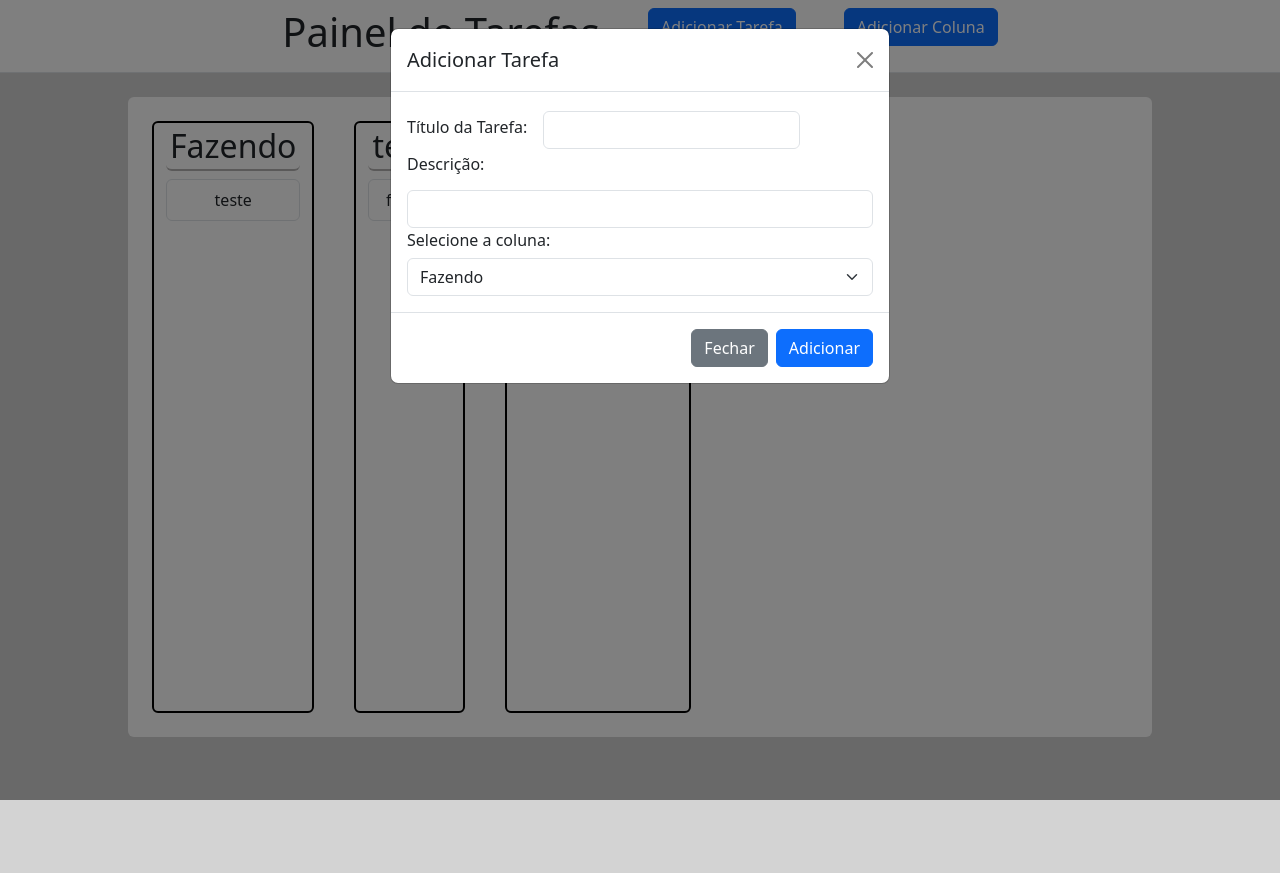
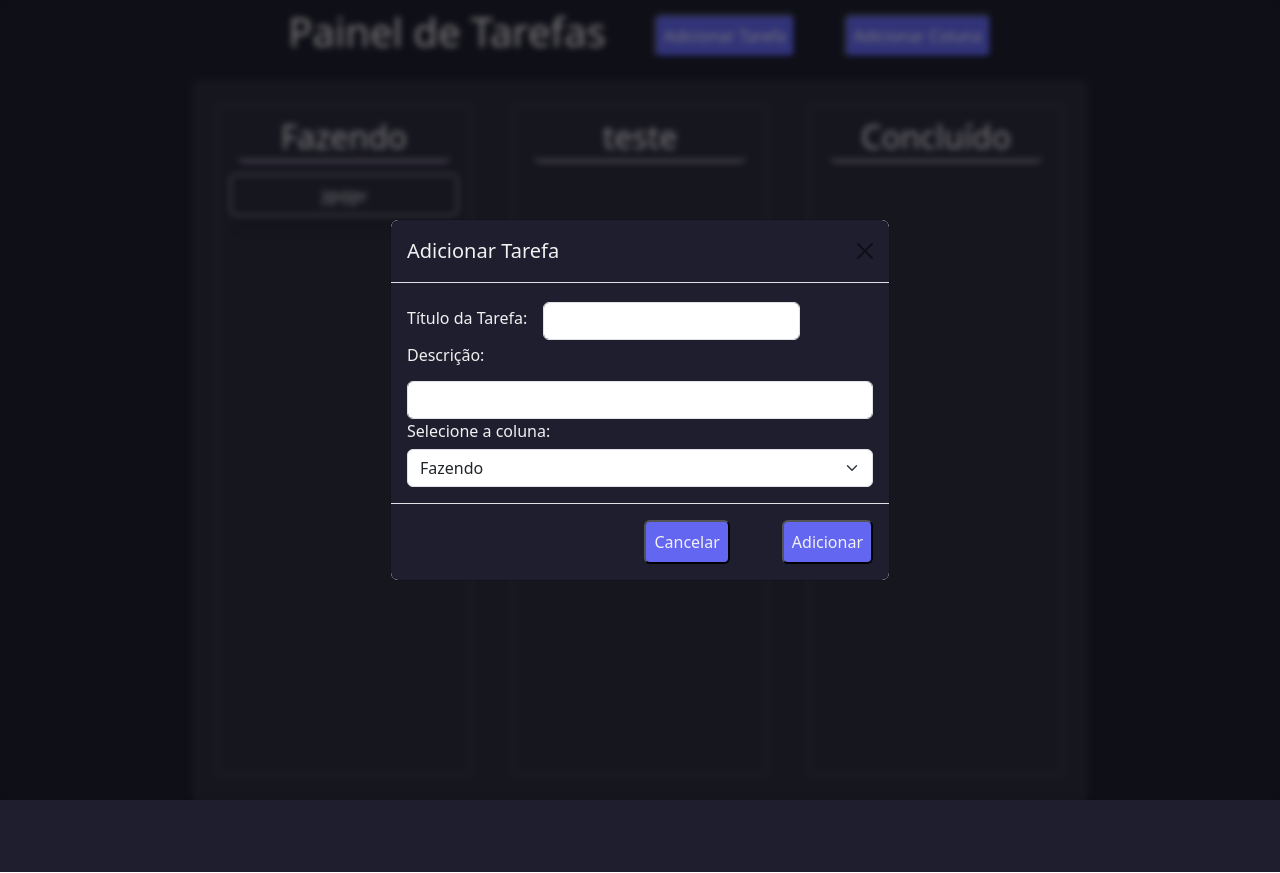
Before and after one commit to Gabriel-Leal29/Painel-de-Tarefas, a Vue app: page / in a window 1280 px wide. Both pictures are taken after a click on the button "Adicionar Tarefa". Built offline with nearby package versions, Linux system fonts and the light colour scheme; data requests are answered from the project's data file; the HTML template or start-up script is replaced by a standard one.

Commit message:
Adicionado estilização, falta as verificações nos botões e exclusões

```diff
--- a/db.json
+++ b/db.json
@@ -15,22 +15,10 @@
   ],
   "tasks": [
     {
-      "id": "2454",
-      "title": "teste",
-      "description": "adawd",
+      "id": "9640",
+      "title": "jgvjgv",
+      "description": null,
       "columnId": "1"
-    },
-    {
-      "id": "2479",
-      "title": "hbhgbv",
-      "description": "tdctfnj",
-      "columnId": "3"
-    },
-    {
-      "id": "1801",
-      "title": "fcftcuf",
-      "description": "yihgyuh",
-      "columnId": "2"
     }
   ]
 }
--- a/src/App.vue
+++ b/src/App.vue
@@ -31,4 +31,23 @@ export default{
   padding: 0;
   overflow-y: hidden;
 }
+
+p,h1,h2,button,label, .modal-title,header{
+    color: #f1f1f1;
+}
+
+.configButton {
+  margin-left: 3rem;
+  padding: 0.5rem;
+  border-radius: 0.375rem;
+  background: #6366f1;
+}
+
+option{
+  color:black;
+}
+
+.modal{
+    backdrop-filter: blur(3px);
+}
 </style>
--- a/src/components/BtnAdicionarColuna.vue
+++ b/src/components/BtnAdicionarColuna.vue
@@ -1,12 +1,12 @@
 <template>
     <div>
-        <button class="btn btn-primary ms-5" data-bs-toggle="modal" data-bs-target="#adicionarColunaModal">
+        <button class="configButton" data-bs-toggle="modal" data-bs-target="#adicionarColunaModal">
             Adicionar Coluna
         </button>
 
         <div class="modal fade" id="adicionarColunaModal" tabindex="-1" aria-labelledby="exampleModalLabel"
             aria-hidden="true">
-            <div class="modal-dialog">
+            <div class="modal-dialog modal-dialog-centered">
                 <div class="modal-content">
                     <div class="modal-header">
                         <h1 class="modal-title fs-5" id="exampleModalLabel">Adicionar Coluna</h1>
@@ -23,8 +23,8 @@
                         </div>
                     </div>
                     <div class="modal-footer">
-                        <button type="button" class="btn btn-secondary" data-bs-dismiss="modal">Fechar</button>
-                        <button type="button" class="btn btn-primary" @click="adicionarColuna()"
+                        <button type="button" class="configButton" data-bs-dismiss="modal">Cancelar</button>
+                        <button type="button" class="configButton" @click="adicionarColuna()"
                             data-bs-dismiss="modal">Adicionar</button>
                     </div>
                 </div>
@@ -49,9 +49,7 @@
                         </div>
                     </div>
                     <div class="modal-footer">
-                        <button type="button" class="btn btn-secondary" data-bs-dismiss="modal">Fechar</button>
-                        <button type="button" class="btn btn-primary" @click="adicionarColuna()"
-                            data-bs-dismiss="modal">Adicionar</button>
+                        <button type="button" class="configButton" data-bs-dismiss="modal">Fechar</button>
                     </div>
                 </div>
             </div>
@@ -62,9 +60,14 @@
                     d="M8.982 1.566a1.13 1.13 0 0 0-1.96 0L.165 13.233c-.457.778.091 1.767.98 1.767h13.713c.889 0 1.438-.99.98-1.767L8.982 1.566zM8 5c.535 0 .954.462.9.995l-.35 3.507a.552.552 0 0 1-1.1 0L7.1 5.995A.905.905 0 0 1 8 5zm.002 6a1 1 0 1 1 0 2 1 1 0 0 1 0-2z" />
             </symbol>
         </svg>
-
     </div>
 </template>
+
+<style scoped>
+.modal-body, .modal-header, .modal-footer{
+  background: #1e1e2f;
+}
+</style>
 
 <script>
 import axios from "axios";
--- a/src/components/CardTarefa.vue
+++ b/src/components/CardTarefa.vue
@@ -1,15 +1,15 @@
 <template>
-    <section class="principal text-center rounded col-auto">
+    <section class="principal text-center rounded">
         <!-- :data-bs-target -> para puxar o id de cada modal diferente puxado por componetne CardTarefa-->
-        <h2 data-bs-toggle="modal" :data-bs-target="'#modalColuna' + idColuna" class="p-1 rounded">
+        <h2 class="p-1 rounded m-2" data-bs-toggle="modal" :data-bs-target="'#modalColuna' + idColuna">
 
             {{ titulo }}
 
         </h2>
 
-        <div @dragover.prevent @drop="onDrop" class="tarefas h-100">
-            <p class="border border-1 rounded p-2 pTarefas" v-for="tarefa in tarefas" :key="tarefa.id"
-                @click="abrirModal(tarefa)" draggable="true" @dragstart="onDragStart(tarefa,$event)">
+        <div @dragover.prevent @drop="onDrop" class="h-100">
+            <p class="border border-1 rounded p-2 pTarefas mt-1 mb-3 shadow rounded" v-for="tarefa in tarefas"
+                :key="tarefa.id" @click="abrirModal(tarefa)" draggable="true" @dragstart="onDragStart(tarefa, $event)">
                 {{ tarefa.title }}
             </p>
         </div>
@@ -46,11 +46,11 @@
                         </div>
                     </div>
                     <div class="modal-footer">
-                        <button type="button" class="btn btn-secondary" data-bs-dismiss="modal"
+                        <button type="button" class="configButton" data-bs-dismiss="modal"
                             @click="deletarTarefa(this.dadosTarefaEditar.id)">
                             Deletar
                         </button>
-                        <button type="button" class="btn btn-primary" data-bs-dismiss="modal"
+                        <button type="button" class="configButton" data-bs-dismiss="modal"
                             @click="editarTarefa()">Editar Tarefa</button>
                     </div>
                 </div>
@@ -61,7 +61,7 @@
         <!-- :id -> para puxar o id de cada modal diferente puxado por componetne CardTarefa-->
         <div class="modal fade" :id="'modalColuna' + idColuna" tabindex="-1" role="dialog"
             aria-labelledby="modalColunaLabel" aria-hidden="true">
-            <div class="modal-dialog">
+            <div class="modal-dialog modal-dialog-centered">
                 <div class="modal-content">
                     <div class="modal-header">
                         <h5 class="modal-title" id="exampleModalLabel">Excluir Coluna</h5>
@@ -71,25 +71,34 @@
                     </div>
                     <div class="modal-body">
                         <p>Deseja excluir a coluna : <b>"{{ titulo }}"</b>?</p>
-                        <p class="alert alert-danger">Todas as tarefas presentes dentro da coluna, serão deletadas com
-                            ela!</p>
+                        <div class="alert alert-danger d-flex align-items-center" role="alert">
+                            <svg class="bi flex-shrink-0 me-2" width="24" height="24" role="img" aria-label="Danger:">
+                                <use xlink:href="#exclamation-triangle-fill" />
+                            </svg>
+                            <div>
+                                Todas as tarefas presentes em "{{ titulo }}", serão deletadas automaticamente!
+                            </div>
+                        </div>
                     </div>
                     <div class="modal-footer">
-                        <button type="button" class="btn btn-secondary" data-bs-dismiss="modal">Cancelar</button>
-                        <button type="button" class="btn btn-primary" data-bs-dismiss="modal"
+                        <button type="button" class="configButton" data-bs-dismiss="modal">Cancelar</button>
+                        <button type="button" class="configButton" data-bs-dismiss="modal"
                             @click="deletarColuna()">Deletar Coluna</button>
                     </div>
                 </div>
             </div>
         </div>
+
+        <svg xmlns="http://www.w3.org/2000/svg" style="display: none;">
+            <symbol id="exclamation-triangle-fill" fill="currentColor" viewBox="0 0 16 16">
+                <path
+                    d="M8.982 1.566a1.13 1.13 0 0 0-1.96 0L.165 13.233c-.457.778.091 1.767.98 1.767h13.713c.889 0 1.438-.99.98-1.767L8.982 1.566zM8 5c.535 0 .954.462.9.995l-.35 3.507a.552.552 0 0 1-1.1 0L7.1 5.995A.905.905 0 0 1 8 5zm.002 6a1 1 0 1 1 0 2 1 1 0 0 1 0-2z" />
+            </symbol>
+        </svg>
     </section>
 </template>
 
 <script>
-//FAZER
-//COLOCAR LARGURA IGUAL NOS CARDS, ATUALIZAR OS CARDS AO CLICAR EM ADICIONAR
-
-
 import axios from "axios"
 import { Modal } from "bootstrap";
 
@@ -182,10 +191,10 @@ export default {
         },
 
         onDragStartColuna(event) {
-        //envia o id da coluna
-        event.dataTransfer.setData('text/plain', this.idColuna);
-        event.dataTransfer.effectAllowed = 'move';
-    },
+            //envia o id da coluna
+            event.dataTransfer.setData('text/plain', this.idColuna);
+            event.dataTransfer.effectAllowed = 'move';
+        },
 
     },
 };
@@ -193,12 +202,13 @@ export default {
 
 <style scoped>
 .principal {
-    background: white;
-    border: 2px solid black;
+    border: 2px solid #3f3f4f;
+    min-width: 16rem;
+    color: #f1f1f1;
 }
 
 h2 {
-    border-bottom: 2px solid rgb(180, 178, 178);
+    border-bottom: 2px solid #d1c4e9;
 }
 
 .pTarefas,
@@ -209,12 +219,17 @@ h2 {
 
 .pTarefas:hover,
 h2:hover {
-    background: rgb(56, 55, 55);
-    color: white;
-    border-bottom: 2px solid rgb(56, 55, 55);
+    background: #5c6bc0;
+    border-bottom: 2px solid #f3e8ff;
 }
 
 label {
     overflow-x: hidden;
 }
+
+.modal-body,
+.modal-header,
+.modal-footer {
+    background: #1e1e2f;
+}
 </style>
--- a/src/components/Header.vue
+++ b/src/components/Header.vue
@@ -1,10 +1,17 @@
 <template>
-    <header class="d-flex justify-content-center p-2 border-bottom ">
+    <header class="d-flex justify-content-center p-2 align-items-center">
         <h1>Painel de Tarefas</h1>
         <BtnAdicionar @clicou="emitirAdicionar"/>
         <BtnAdicionarColuna @adicionadaNovaColuna="emitirAdicionar"/>
     </header>
 </template>
+
+<style scoped>
+header{
+      background: #1e1e2f;
+}
+</style>
+
 
 <script>
 import BtnAdicionar from './btnAdicionar.vue';
--- a/src/components/Main.vue
+++ b/src/components/Main.vue
@@ -1,6 +1,6 @@
 <template>
     <main class="d-flex justify-content-center">
-        <section class="painel d-flex p-4 mt-4 rounded row">
+        <section class="painel row p-4 mt-2 mb-2 rounded">
             <cardTarefa v-for="coluna in colunas" :key="coluna.id"
             :titulo="coluna.title"
             :idColuna="coluna.id"
@@ -8,22 +8,22 @@
             @tarefaDeletada="getDados"
             @colunaDeletada="getDados"
             @tarefaMovida="getDados"
+            class="col-md-auto"
             />
         </section>
     </main>
 </template>
 
-<style>
+<style scoped>
 main {
-    background: #D3D3D3;
+    background: #1e1e2f;
     height: 100vh;
 }
 
 .painel {
-    background: white;
+    background: #2c2c3e;
     gap: 40px;
-    width: 80%;
-    height: 80%;
+    max-height: 90%;
 }
 </style>
 
--- a/src/components/btnAdicionar.vue
+++ b/src/components/btnAdicionar.vue
@@ -1,11 +1,11 @@
 <template>
     <div>
-        <button @click="getNomesColunas()" class="btn btn-primary ms-5" data-bs-toggle="modal"
+        <button @click="getNomesColunas()" class="configButton" data-bs-toggle="modal"
             data-bs-target="#exampleModal">
             Adicionar Tarefa</button>
 
         <div class="modal fade" id="exampleModal" tabindex="-1" aria-labelledby="exampleModalLabel" aria-hidden="true">
-            <div class="modal-dialog">
+            <div class="modal-dialog modal-dialog-centered">
                 <div class="modal-content">
                     <div class="modal-header">
                         <h1 class="modal-title fs-5" id="exampleModalLabel">Adicionar Tarefa</h1>
@@ -31,8 +31,8 @@
                         </select>
                     </div>
                     <div class="modal-footer">
-                        <button type="button" class="btn btn-secondary" data-bs-dismiss="modal">Fechar</button>
-                        <button type="button" class="btn btn-primary" @click="adicionarTarefa()"
+                        <button type="button" class="configButton" data-bs-dismiss="modal">Cancelar</button>
+                        <button type="button" class="configButton" @click="adicionarTarefa()"
                             data-bs-dismiss="modal">Adicionar</button>
                     </div>
                 </div>
@@ -40,6 +40,12 @@
         </div>
     </div>
 </template>
+
+<style scoped>
+.modal-body, .modal-header, .modal-footer{
+  background: #1e1e2f;
+}
+</style>
 
 <script>
 import axios from 'axios'
```
